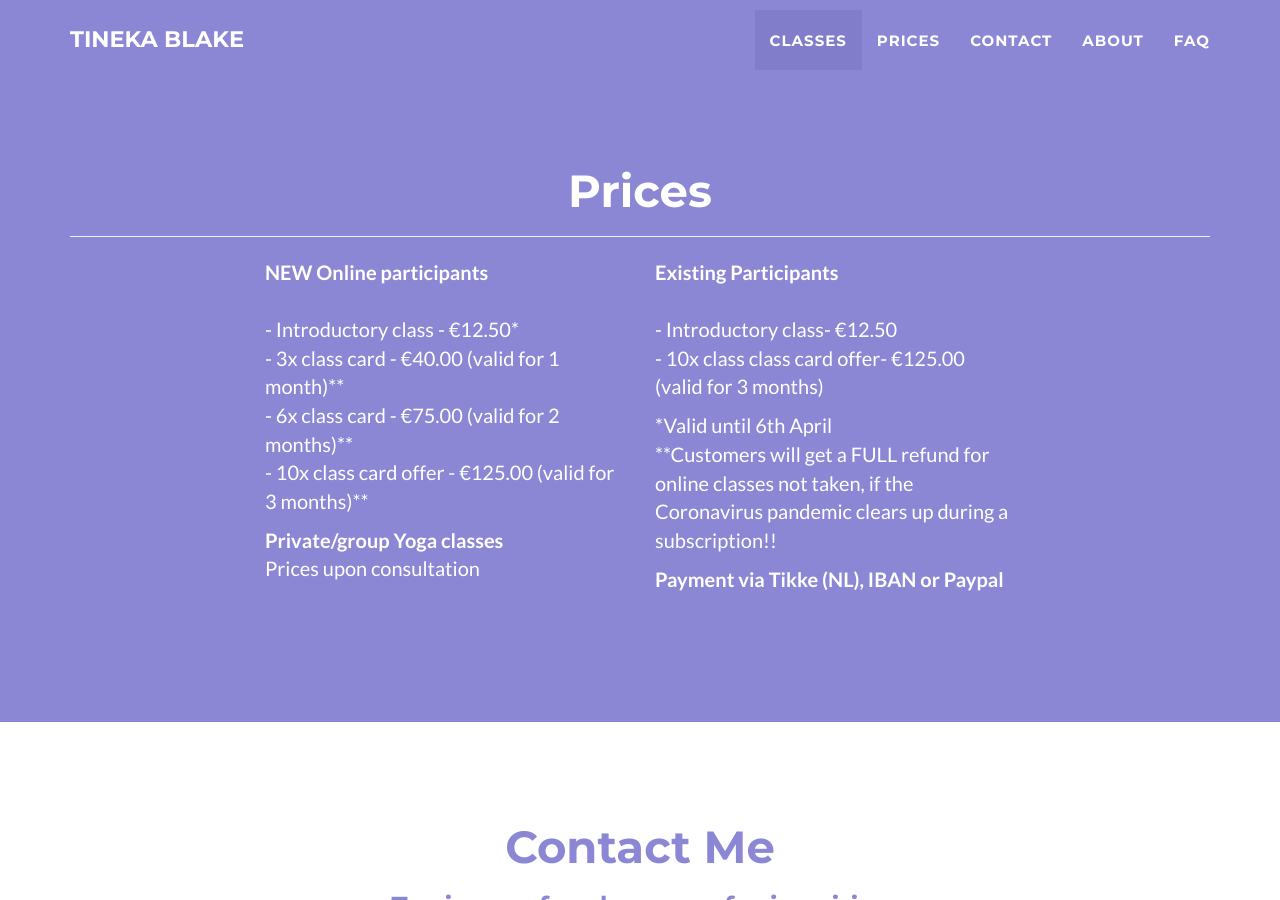
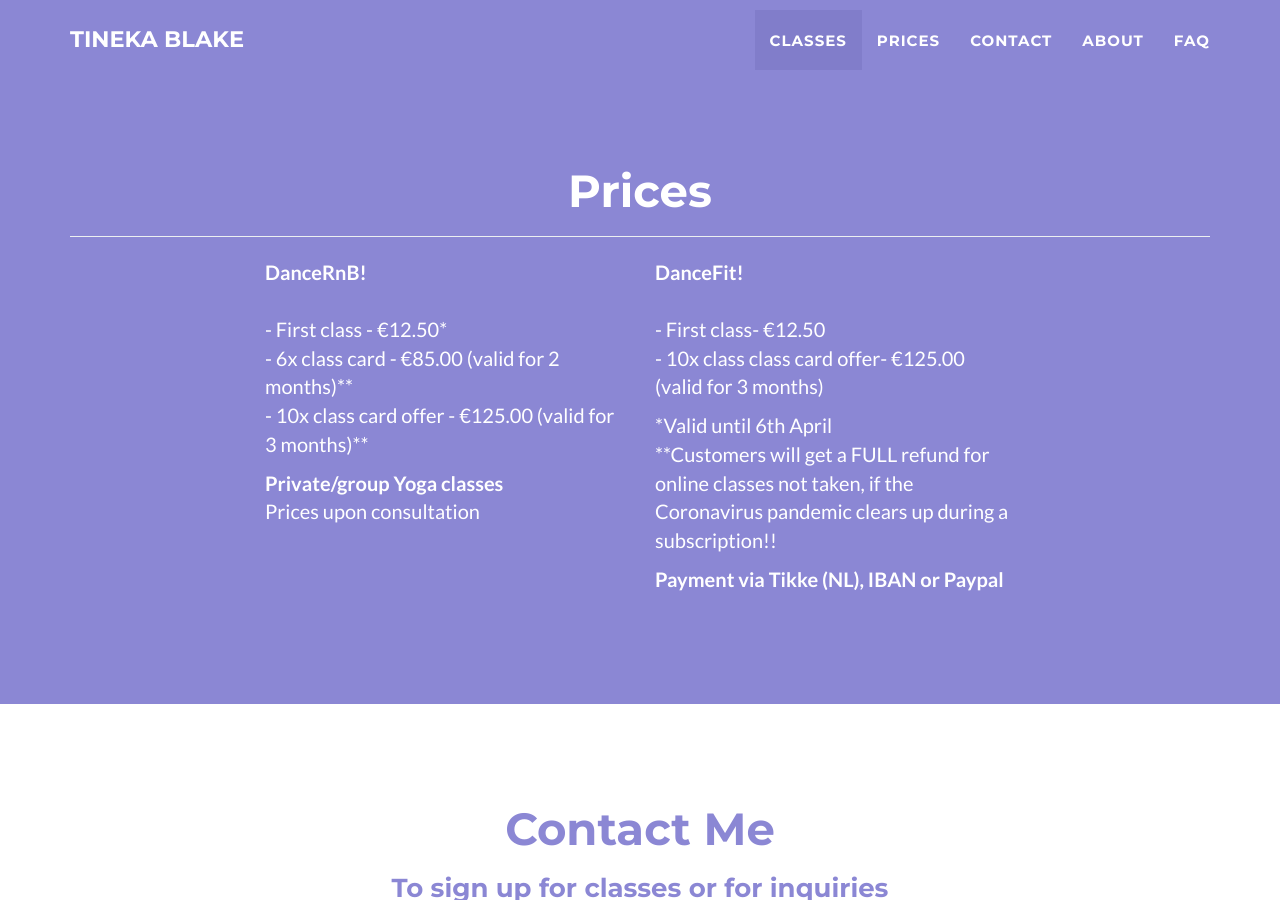
Before and after one commit to tineka-blake/tineka-blake.github.io, a Jekyll site: the page built from index.html, in a window 1280 px wide and 900 px high, scrolled down 1174 px. Built offline with Jekyll 4.4.1, drawn with Linux system fonts in a browser that asks for light colours.

Commit message:
Update prices.html

```diff
--- a/_includes/prices.html
+++ b/_includes/prices.html
@@ -11,12 +11,11 @@
                 <div class="col-lg-4 col-lg-offset-2">
                     <p>
 		   <b>
-			NEW Online participants
+			DanceRnB!
                     </b>
                     <br>
-		    <br> - Introductory class - €12.50*
-		    <br> - 3x class card  - €40.00 (valid for 1 month)**
-		    <br> - 6x class card - €75.00 (valid for 2 months)**
+		    <br> - First class - €12.50*
+		    <br> - 6x class card - €85.00 (valid for 2 months)**
                     <br> - 10x class card offer  - €125.00 (valid for 3 months)**
 
                     <p>
@@ -36,10 +35,10 @@
 
                     <p>
 		     <b>
-			Existing Participants
+			DanceFit!
                     </b>
                      <br>
-                     <br>  - Introductory class- €12.50
+                     <br>  - First class- €12.50
                      <br>  - 10x class class card offer- €125.00  (valid for 3 months)
 	            </p>
 
```
